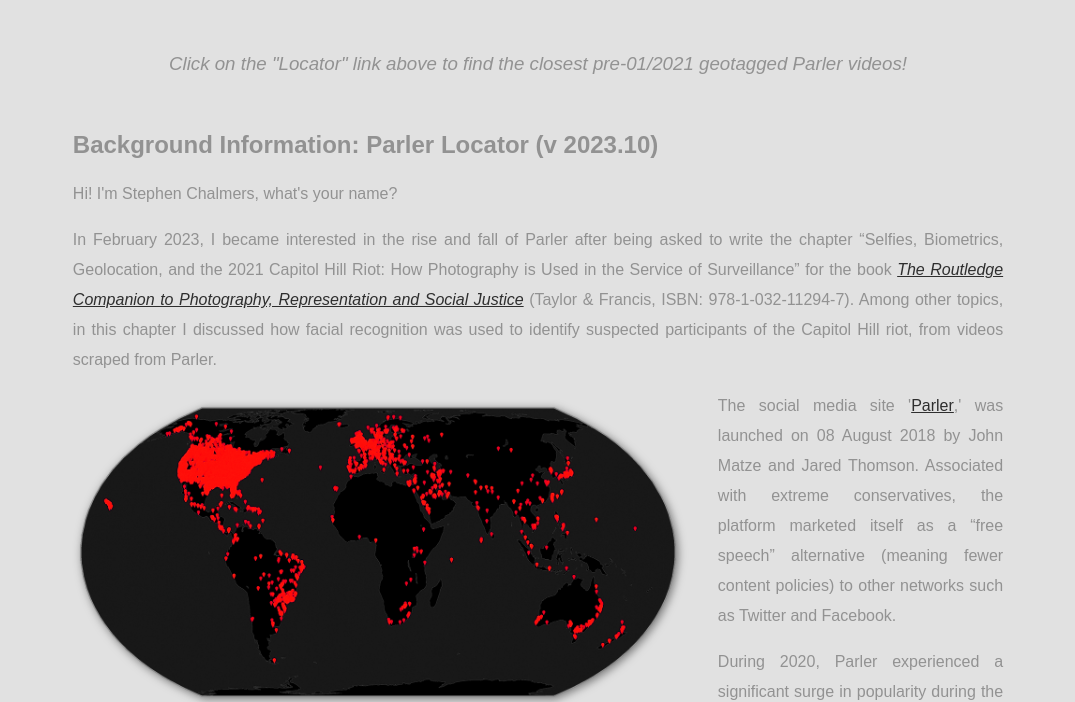
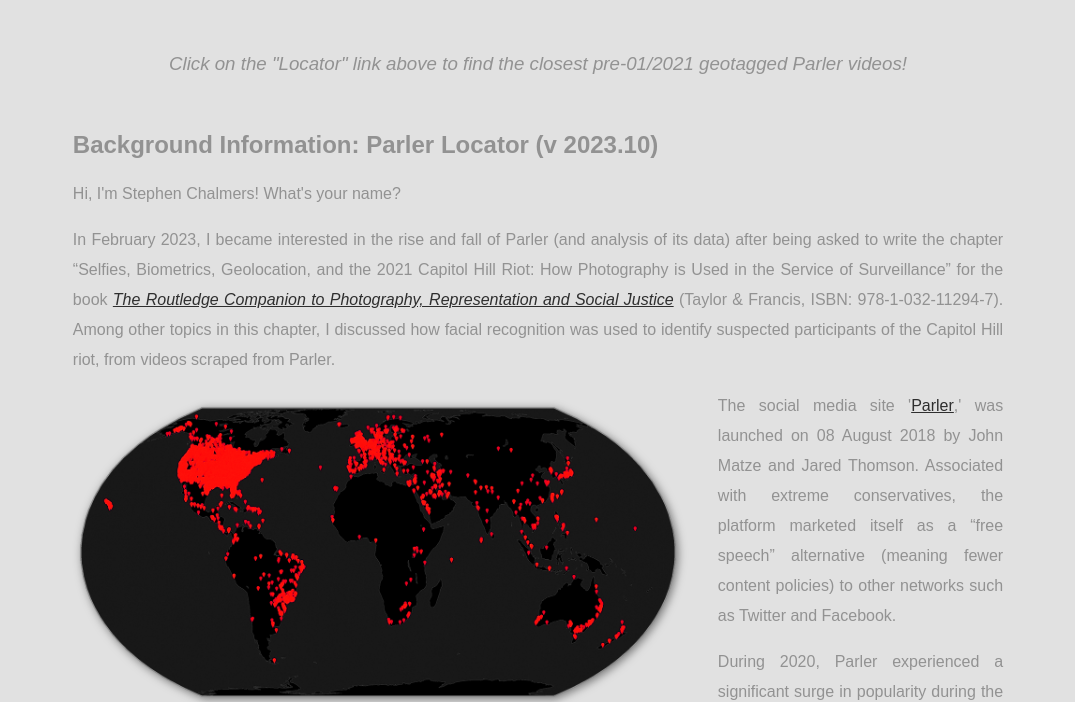
Before and after one commit to stephenchalmers/ParLoc, a plain HTML site: page index.html in a window 1280 px wide. Shown: the part 103-805 px from the top of the page, without its empty margins (102-1177 px from the left). Drawn offline with Linux system fonts and the light colour scheme.

Commit message:
even more

```diff
--- a/index.html
+++ b/index.html
@@ -52,13 +52,15 @@
             videos!</em></h3><br>
         <h1>Background Information: Parler Locator (v 2023.10)</h1>
         <div id="About_text">
-          <p>Hi! I'm Stephen Chalmers, what's your name?</p><p>In February 2023, I became interested in the rise and fall of Parler after being asked to write the chapter
+          <p>Hi, I'm Stephen Chalmers! What's your name?</p>
+          <p>In February 2023, I became interested in the rise and fall of Parler (and analysis of its data) after being asked to write the chapter
             “Selfies, Biometrics, Geolocation, and the 2021 Capitol Hill Riot: How Photography is Used in the Service of
             Surveillance” for the book <a
               href="https://www.routledge.com/The-Routledge-Companion-to-Photography-Representation-and-Social-Justice/Neumuller/p/book/9781032112947"
               target="_blank"><em>The Routledge Companion to Photography, Representation and Social Justice</em></a>
-            (Taylor &amp; Francis, ISBN: 978-1-032-11294-7). Among other topics, in this chapter I discussed how
-            facial recognition was used to identify suspected participants of the Capitol Hill riot, from videos scraped from Parler.</p>
+            (Taylor &amp; Francis, ISBN: 978-1-032-11294-7). Among other topics in this chapter, I discussed how
+            facial recognition was used to identify suspected participants of the Capitol Hill riot, from videos scraped
+            from Parler.</p>
 
           <div class="parloc_map">
             <figure>
@@ -130,7 +132,7 @@
             determines the great-circle distances between points on a sphere* given their longitudes and latitudes.
           </p>
           <p>After calculating the distance between your (entered or queried) latitude/longitude and each of the 64,520
-            posts, the results are sorted and you are provided the number of posts that you requested by proximity,
+            posts, the results are sorted and you are provided the number of posts that you requested in order of proximity,
             along with formatted links to Google Maps, Google Street View, and Google Directions from your location to
             the location associated with the Parler post. Originally conceived as a fully Google Maps API project, it
             was changed to the free Map Maker API to eliminate cost (with the assumption I would post it for public
```
